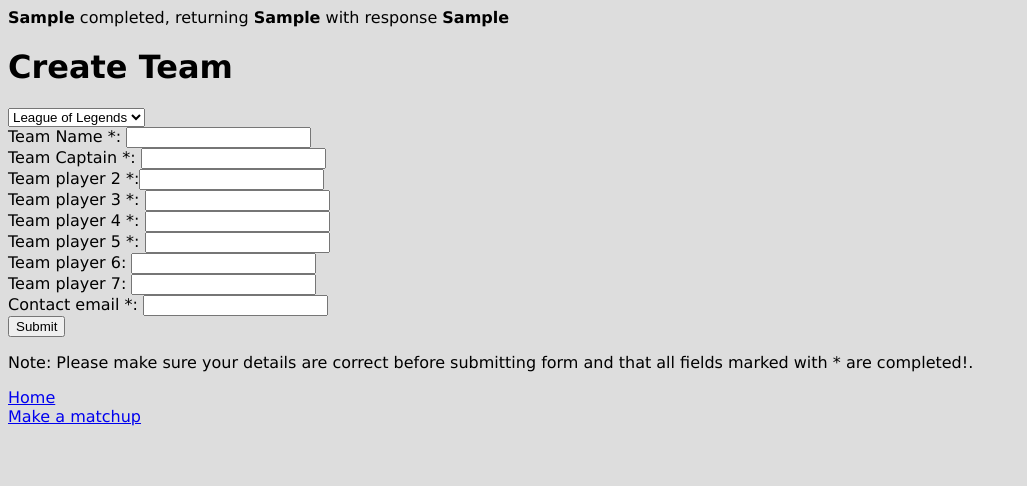
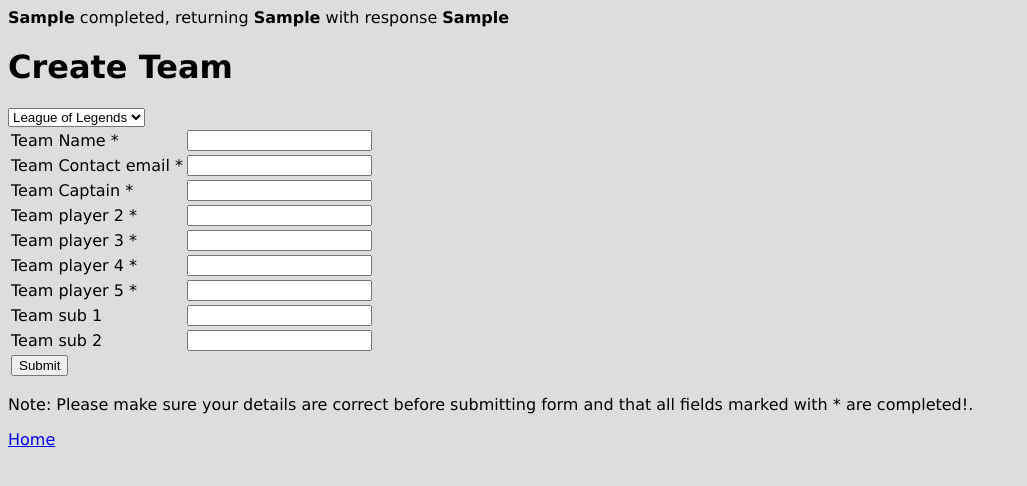
Before and after one commit to kotarou/vecEsports, a Django app: template vec_esports/templates/esports/team.html in a window 1280 px wide. Shown: the top 486 px of the page, without its empty margins (0-1027 px from the left). Run offline with Django 3.2, Linux system fonts and the light colour scheme; the template is opened without the code that fills it: most values are stand-ins (such as "Sample title", 1, 10 or a date in 2020); parts of the project's set-up code (start-up, migrations or seed data) failed here and were passed over.

Commit message:
Staging modifications made

```diff
--- a/vec_esports/templates/esports/brackets.html
+++ b/vec_esports/templates/esports/brackets.html
@@ -68,6 +68,5 @@
 
     </div>
     <a href="/">Home</a> <br />
-    <a href="/m_team">Register a team</a>
   </body>
 </html>
--- a/vec_esports/templates/esports/index.html
+++ b/vec_esports/templates/esports/index.html
@@ -41,7 +41,6 @@
 
     <br />
     <br />
-    <a href="/m_bracket">Make a matchup</a> <br />
     <a href="/m_team">Register a team</a>
 
 
--- a/vec_esports/templates/esports/team.html
+++ b/vec_esports/templates/esports/team.html
@@ -17,21 +17,54 @@
                     <option value="lol">League of Legends</option>
                     <option value="dota">DOTA2</option>
                 </select>
-                <div class="line">Team Name *: <input type="text" name="tmn" /></div>
-                <div class="line">Team Captain *: <input type="text" name="cap" /></div>
-                <div class="line">Team player 2 *:<input type="text" name="pl2" /></div>
-                <div class="line">Team player 3 *: <input type="text" name="pl3" /></div>
-                <div class="line">Team player 4 *: <input type="text" name="pl4" /></div>
-                <div class="line">Team player 5 *: <input type="text" name="pl5" /></div>
-                <div class="line">Team player 6: <input type="text" name="pl6" /></div>
-                <div class="line">Team player 7: <input type="text" name="pl7" /></div>
-                <div class="line">Contact email *: <input type="text" name="eml" /></div>
-                <div class="line submit"><input type="submit" value="Submit" /></div>
+                <table>
+                    <tr>
+                        <td>Team Name *</td>
+                        <td><input type="text" name="tmn" /></td>
 
+                    </tr>
+                    <tr>
+                        <td>Team Contact email *</td>
+                        <td><input type="text" name="eml" /></td>
+                    </tr>
+                    <tr>
+                        <td>Team Captain *</td>
+                        <td><input type="text" name="cap" /></td>
+                    </tr>
+                    <tr>
+                        <td>Team player 2 *</td>
+                        <td><input type="text" name="pl2" /></td>
+                    </tr>
+                    <tr>
+                        <td>Team player 3 *</td>
+                        <td><input type="text" name="pl3" /></td>
+                    </tr>
+                    <tr>
+                        <td>Team player 4 *</td>
+                        <td><input type="text" name="pl4" /></td>
+                    </tr>
+                    <tr>
+                        <td>Team player 5 *</td>
+                        <td><input type="text" name="pl5" /></td>
+                    </tr>
+                    <tr>
+                        <td>Team sub 1</td>
+                        <td><input type="text" name="pl6" /></td>
+                    </tr>
+                    <tr>
+                        <td>Team sub 2</td>
+                        <td><input type="text" name="pl7" /></td>
+                    </tr>
+                    <tr>
+                        <td>
+                            <input type="submit" value="Submit" />
+                        </td>
+                    </tr>
+                </table>
                 <p>Note: Please make sure your details are correct before submitting form and that all fields marked with * are completed!.</p>
             </form>
         </div>
         <a href="/">Home</a><br />
-        <a href="/m_bracket">Make a matchup</a> <br />
+
   </body>
 </html>
```
